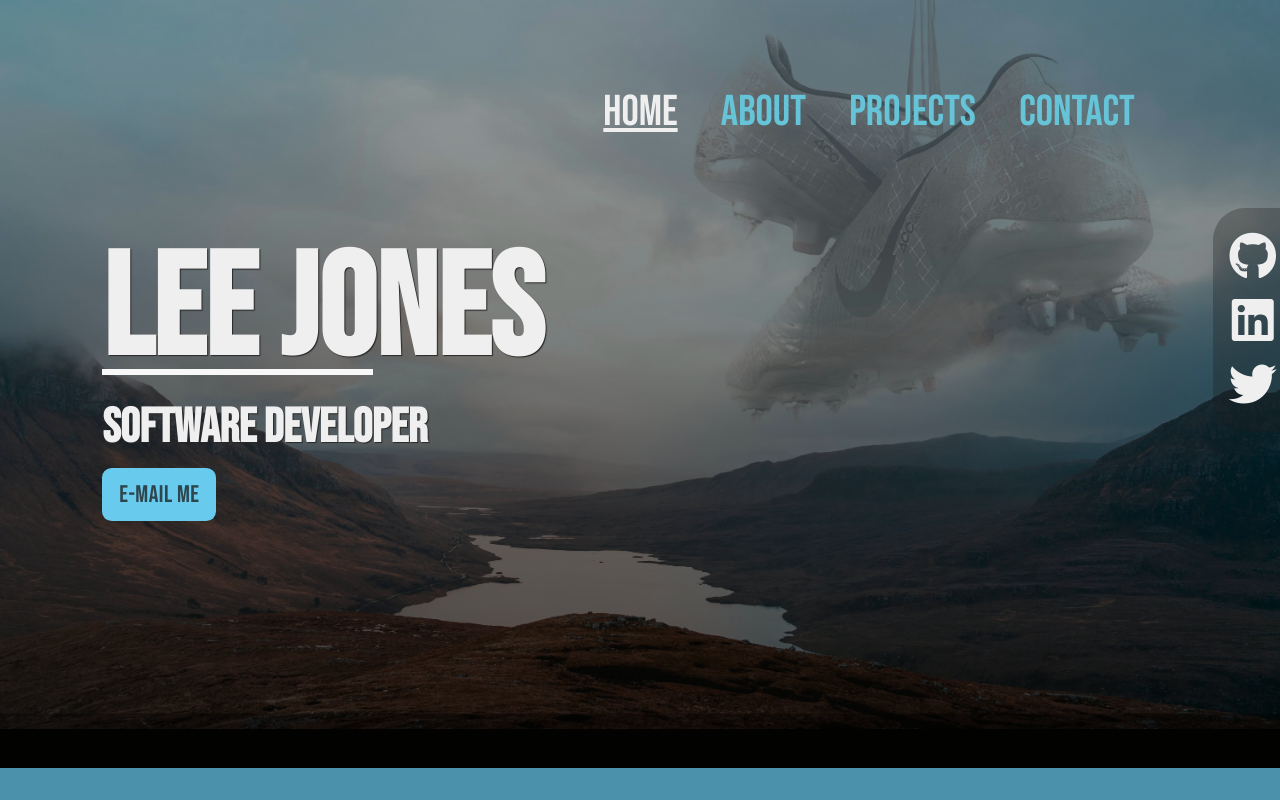
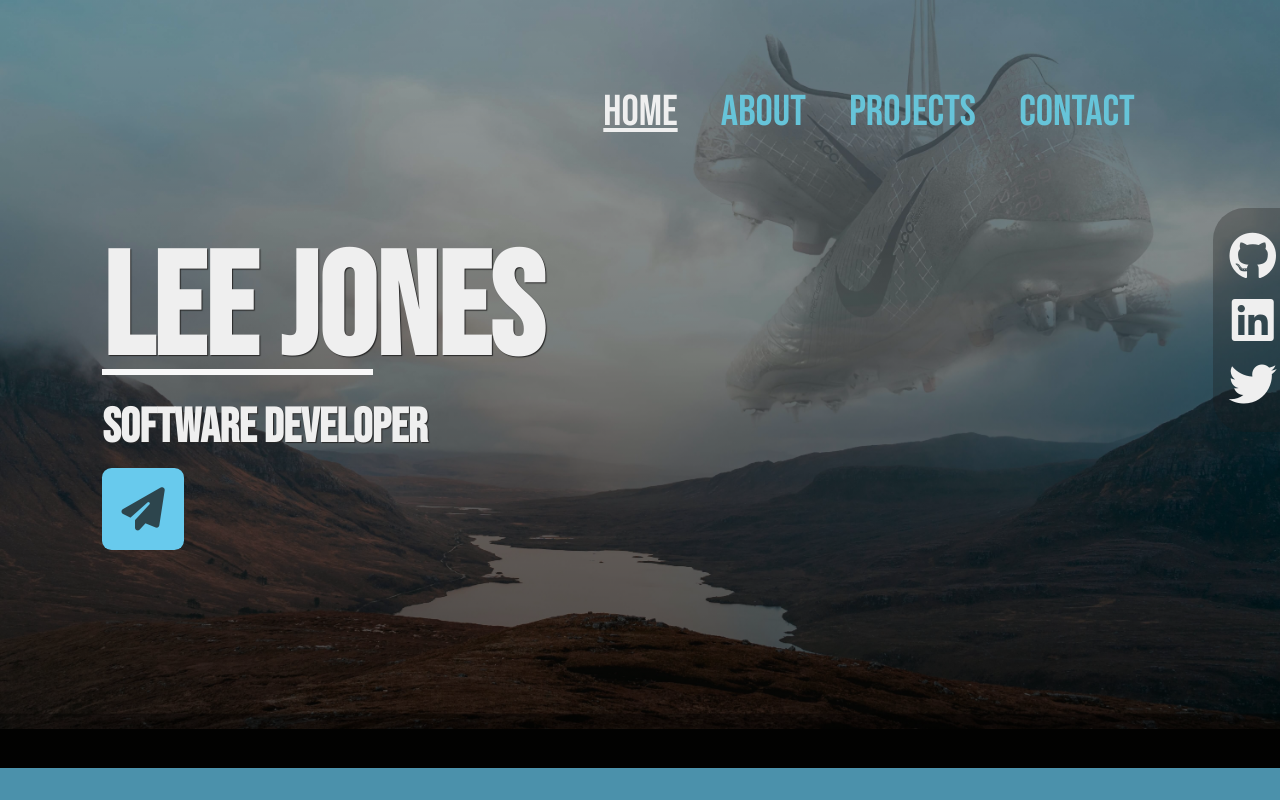
Before and after one commit to ljones-11/portfolio, a React (Create React App) app: page /#/ in a window 1280 px wide. Built offline with nearby package versions, Linux system fonts and the light colour scheme.

Commit message:
homebutton fix

```diff
--- a/src/App.css
+++ b/src/App.css
@@ -171,10 +171,13 @@ h1 {
 }
 
 .hero-info > a {
+  font-family: 'Lato';
   letter-spacing: 0.03rem;
   font-size: 1.5em;
   background: #68caed;
-  padding: 0.5em .7em;
+  padding: .8em;
+  /* border-color: #363636; */
+  /* border-style: solid; */
   /* text-decoration:line-through; */
   color: #1c1c1cc3;
   display: inline-block;
@@ -184,7 +187,7 @@ h1 {
 }
 
 .hero-info > a:hover {
-  color:#1c1c1c;
+  color:#f8f8f8;
   cursor:pointer;
   transform: scale(1.2);
   text-decoration: none;
--- a/src/containers/Home.js
+++ b/src/containers/Home.js
@@ -11,7 +11,7 @@ const Home = () => {
                         <h1>Lee Jones</h1>
                         <hr id="hr-title"></hr>
                         <h2>Software Developer</h2><br></br>
-                        <a href="mailto:ljones2806@gmail.com">E-mail me</a>
+                        <a href="mailto:ljones2806@gmail.com"><i id="med-icon" class="fa-sharp fa-solid fa-paper-plane"></i></a>
                     </div>
                 </section>
                 <Footer />
```
